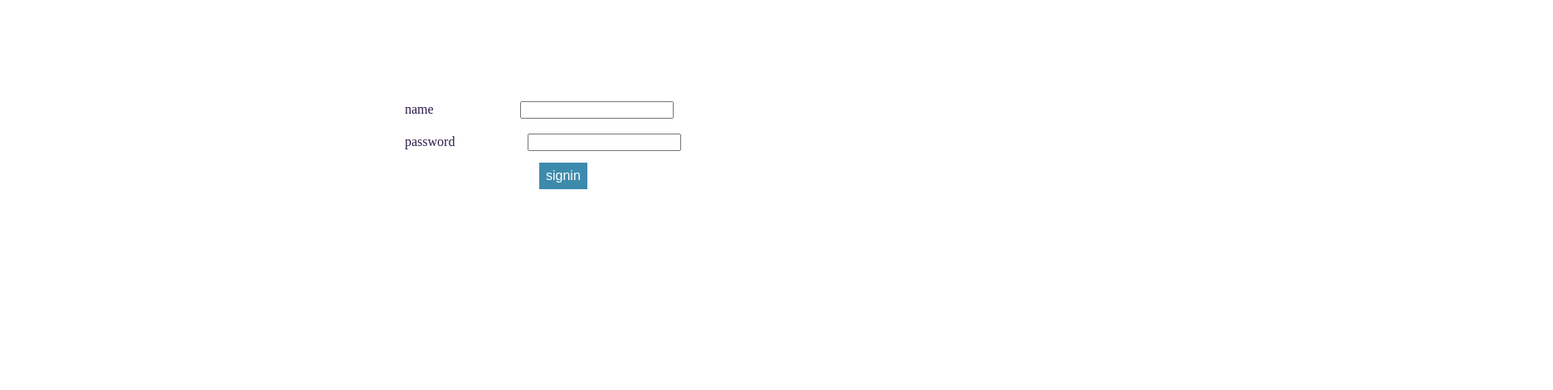
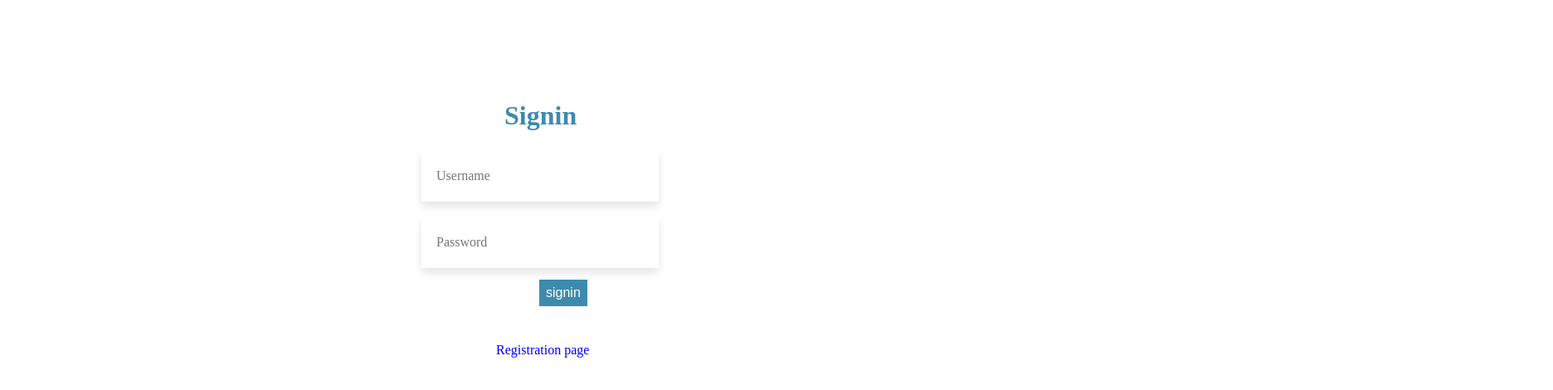
Before and after one commit to warmachine7733/chat_app_without_socket, a React (Create React App) app in the folder client/: page /signin in a window 1280 px wide. Shown: the top 470 px of the page at 83% size, 1872 px wide, since content can reach past the window. Built offline with nearby package versions, Linux system fonts and the light colour scheme.

Commit message:
second commit

```diff
--- a/client/src/App.css
+++ b/client/src/App.css
@@ -2,10 +2,57 @@
   position: relative;
   left:240px;
 }
+a {
+  text-decoration: none;
+}
+.Alert{
+  color:red;
+
+}
+a:hover {
+  color:green;
+}
+a:active{
+  color:rgb(44, 27, 75);
+}
+.InputField1{
+  position: relative;
+  left:100px;
+  width: 250px;
+  background: #fff;
+  color: #a3a3a3;
+  font: inherit;
+  box-shadow: 0 6px 10px 0 rgba(0, 0, 0 , .1);
+  border: 0;
+  outline: 0;
+  padding: 22px 18px;
+
+
+
+
+}
+.InputField2{
+  position: relative;
+  left:100px;
+  width:250px;
+  background: #fff;
+  color: #a3a3a3;
+  font: inherit;
+  box-shadow: 0 6px 10px 0 rgba(0, 0, 0 , .1);
+  border: 0;
+  outline: 0;
+  padding: 22px 18px;
+}
+.RegAnchor{
+  position:relative;
+  left:190px;
+  top:50px;
+}
 .Anchor{
+  color:rgb(44, 27, 75);
   position: relative;
   top:60px;
-  left:140px;
+  left:160px;
 }
 .App-logo {
   animation: App-logo-spin infinite 20s linear;
--- a/client/src/home.js
+++ b/client/src/home.js
@@ -1,10 +1,22 @@
 import React, { Component } from 'react';
+//import { withRouter } from 'react-router'
 
-class Home extends Component{
-    render(){
-        return(
-        <div>
-            homepage
+
+class Home extends Component {
+    constructor(props) {
+        super(props);
+        this.handleClick = this.handleClick.bind(this);
+    }
+    handleClick() {
+    console.log(this.props);
+    }
+    render() {
+        return (
+            <div>
+                homepage
+            welcome
+
+                <input type="button" onClick={this.handleClick} value="props" />
             </div>
         );
     }
--- a/client/src/signin.js
+++ b/client/src/signin.js
@@ -1,5 +1,8 @@
 import React, { Component } from 'react';
 import './App.css';
+//import Home from './home'
+let user;
+
 
 class Signin extends Component {
     constructor(props) {
@@ -8,7 +11,8 @@ class Signin extends Component {
             name: '',
             pw: '',
             status: false,
-            credential: ''
+            credential: '',
+            user:''
         }
 
         this.nameHandle = this.nameHandle.bind(this);
@@ -27,7 +31,7 @@ class Signin extends Component {
         })
     }
     signinHandle(e) {
-        let self = this;
+
 
 
         var data = {
@@ -50,14 +54,22 @@ class Signin extends Component {
                 res.json()
             )
             .then((res) => {
-                console.log("from server"+res.updatedCred)
+                console.log("from server" + res.updatedCred)
                 this.setState({
                     status: res.changedStat,
-                    credential:res.updatedCred,
+                    credential: res.updatedCred,
+                    user: res.dbName
                 })
 
+
+                console.log("signed in " + user);
+
                 if (res.changedStat === true) {
-                    this.props.history.push('/home');
+                    this.props.history.push({
+                        pathname: '/home',
+                        status: res.changedStat
+                    });
+                    console.log("signed in " + res.dbName);
                 }
 
             });
@@ -66,20 +78,32 @@ class Signin extends Component {
 
     render() {
         return (
+            <div>
+                <h1 className="header">Signin</h1>
             <div className="container">
-            <h5 className="App">{this.state.credential}</h5>
+                <h5 className="App">{this.state.credential}</h5>
                 <form method="post">
 
-                    <label htmlFor='name'>name</label>&nbsp;&nbsp;&nbsp;&nbsp;&nbsp;&nbsp;
-            <input type='text' id='name' required onChange={this.nameHandle} /> <br /><br />
-                    <label htmlFor='password'>password</label>&nbsp;&nbsp;
-            <input type='text' id='password' onChange={this.pwHandle} /><br />
+
+            <input type='text' id='name' required onChange={this.nameHandle} placeholder="Username" className="InputField1"/> <br /><br />
+
+            <input type='password' id='password' onChange={this.pwHandle} className="InputField2" placeholder="Password"/><br />
                     <input type="button" value="signin" className="button" onClick={this.signinHandle} />
                 </form>
-
+             <a href="/" className="RegAnchor">Registration page</a>
+            </div>
             </div>
         )
     }
 
+
 }
+
+export const assets = {
+    user,
+}
+
+
+//export default styles;
+
 export default Signin;
--- a/client/src/signup.js
+++ b/client/src/signup.js
@@ -1,6 +1,6 @@
 import React, { Component } from 'react';
 import './App.css';
-import { Link } from 'react-router-dom';
+//import { Link } from 'react-router-dom';
 
 class Signup extends Component {
   constructor(props) {
@@ -82,11 +82,11 @@ class Signup extends Component {
           emAlert: res.emMsg,
           pwAlert: res.pwMsg,
           status: res.updateStatus
-        })
+        });
         console.log("nameMsg" + res.nameMsg);
         console.log("from server", res.updateStatus);
         if (res.updateStatus === true) {
-          console.log("jk")
+
           this.props.history.push('/signin')
         }
 
@@ -112,14 +112,14 @@ render() {
         <div className='container'>
 
           <form action='/signup' method='post'>
-            <label htmlFor='name'>Name</label>&nbsp;&nbsp;&nbsp;&nbsp;
-          <input type='text' id='name' className="TextField" onChange={this.handleChangeName} value={this.state.name} /> <nobr>{this.state.nameAlert}</nobr><br /><br />
-            <label htmlFor='email'>Email</label>&nbsp;&nbsp;&nbsp;&nbsp;
-          <input type='text' id='email' onChange={this.handleChangeEmail} value={this.state.email} /> <nobr>{this.state.emAlert}</nobr><br /><br />
-            <label htmlFor='pw'>Password</label>
-            <input type='password' id='pw' onChange={this.handleChangePw} value={this.state.pw} /> <nobr>{this.state.pwAlert}</nobr><br /><br />
+
+          <input type='text' id='name' className="InputField1" onChange={this.handleChangeName} placeholder="Userame" value={this.state.name} /> <nobr className="Alert">{this.state.nameAlert}</nobr><br /><br />
+
+          <input type='text' id='email' className="InputField1" onChange={this.handleChangeEmail} placeholder="Email" value={this.state.email} /> <nobr className="Alert">{this.state.emAlert}</nobr><br /><br />
+
+            <input type='password' id='pw' className="InputField1" onChange={this.handleChangePw} placeholder="password" value={this.state.pw} /> <nobr className="Alert">{this.state.pwAlert}</nobr><br /><br />
             <input type="button" value="signup" onClick={this.handleSubmit} className="button" />
-            <a className="Anchor" href="/signin">go to signin page</a>
+            <a className="Anchor" href="/signin">Signin now</a>
           </form>
 
         </div>
```
Also changed, not shown: client/src/user.js (added), 1 other file (tests, documents, lock files or other folders).
